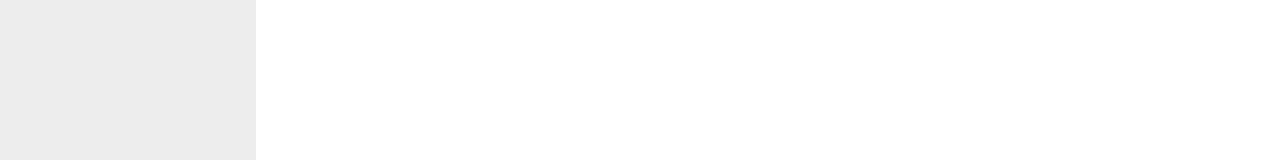
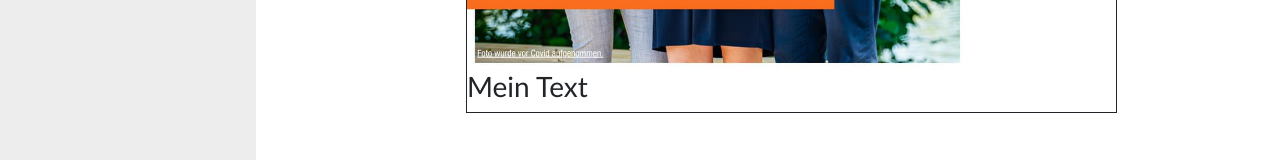
Before and after one commit to uniteicht/uniteicht.github.io, a Nuxt app: page / in a window 1280 px wide. Shown: the part 662-822 px from the top of the page. Built offline with nearby package versions, Linux system fonts and the light colour scheme.

Commit message:
sinnvolle Vertreterarbeit

```diff
--- /dev/null
+++ b/components/Meme.vue
@@ -0,0 +1,33 @@
+<template>
+  <div class="meme">
+    <img :src="'/meme/' + image" />
+    <h3>{{ text }}</h3>
+  </div>
+</template>
+
+<script>
+export default {
+  props: {
+    image: {
+      type: String,
+    },
+    text: {
+      type: String,
+      default() {
+        return "sinnvolle Vertreterarbeit!";
+      },
+    },
+  },
+};
+</script>
+
+<style>
+.meme {
+  width: 80%;
+  border: 1px solid;
+}
+
+img {
+  max-height: 500px;
+}
+</style>
--- /dev/null
+++ b/components/MemeList.vue
@@ -0,0 +1,18 @@
+<template>
+  <div class="mlWrapper">
+    <meme :image="'RIP_Steuerrecht.png'" :text="'Mein Text'" />
+  </div>
+</template>
+
+<script>
+import Meme from "./Meme.vue";
+export default {
+  components: { Meme },
+};
+</script>
+
+<style>
+.mlWrapper {
+  width: 100%;
+}
+</style>
--- a/package.json
+++ b/package.json
@@ -4,7 +4,7 @@
     "private": true,
     "scripts": {
         "go": "npm run commit && npm run generate && npm run deploy",
-        "commit": "git commit . -m \"sinnvolle Vertreterarbeit\" && git push",
+        "commit": "git add . && git commit -m \"sinnvolle Vertreterarbeit\" && git push",
         "dev": "nuxt",
         "build": "nuxt build",
         "start": "nuxt start",
```
Also changed, not shown: static/meme/RIP_Steuerrecht.png (added).
